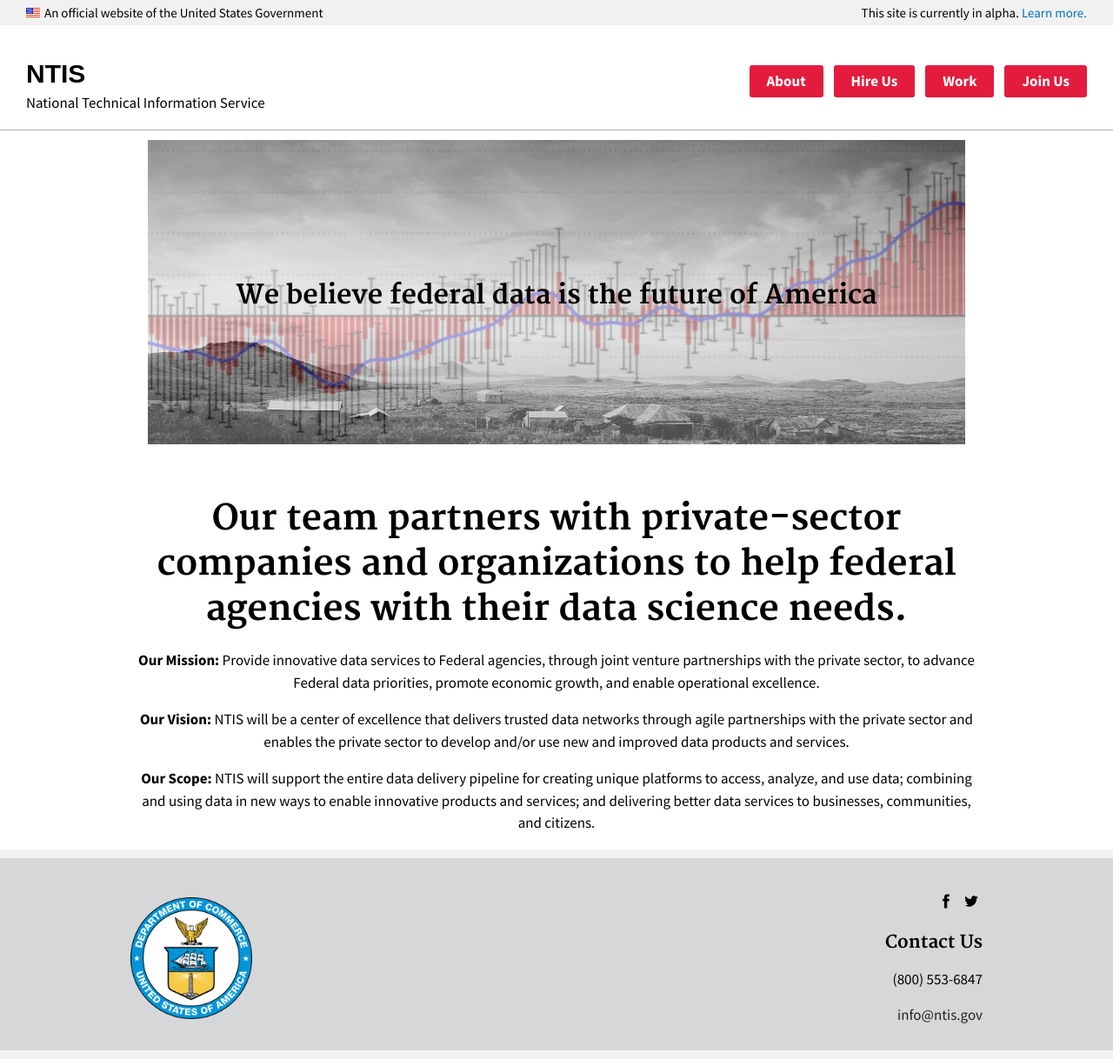
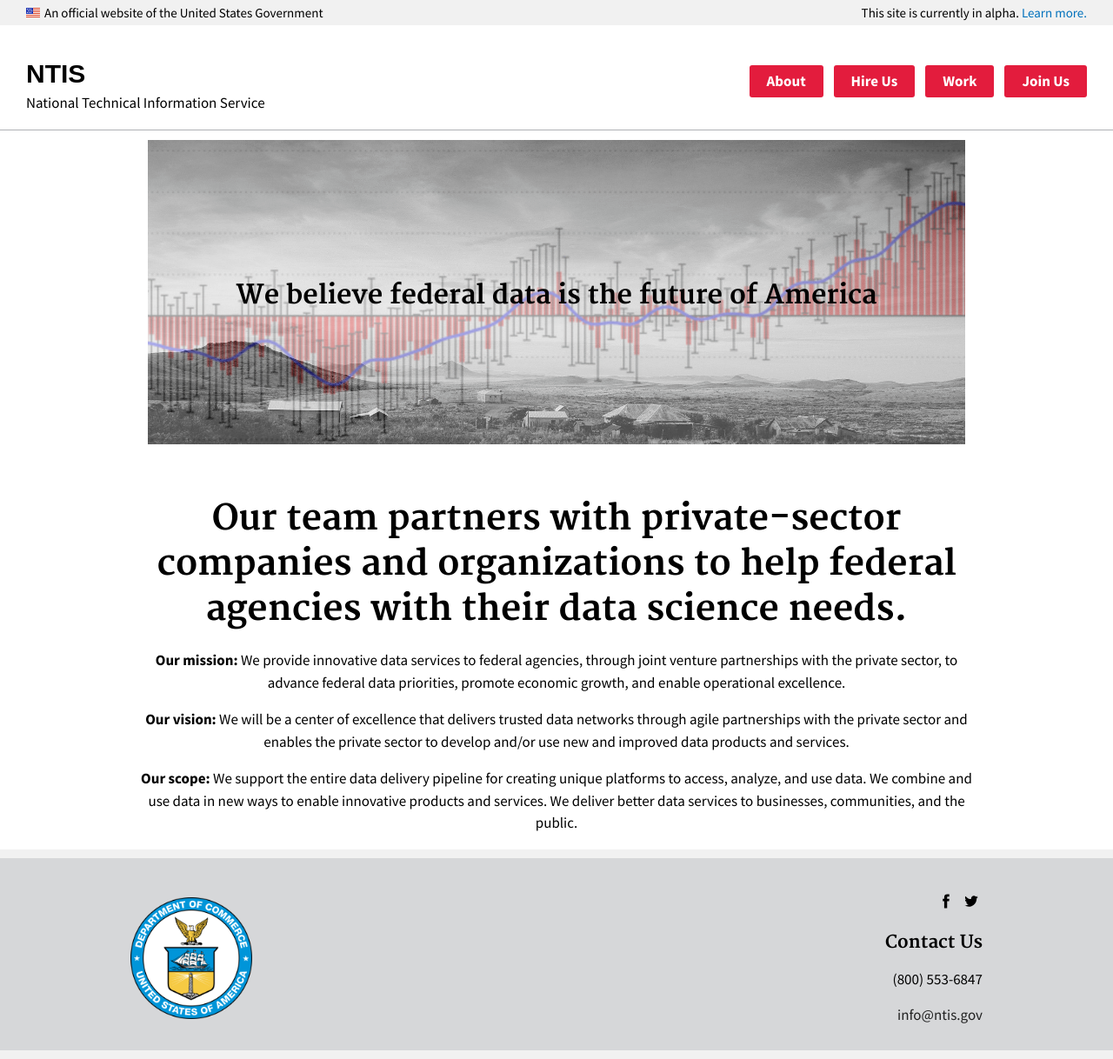
Before and after one commit to 18F/ntis-gov, a Jekyll site: the page built from index.html, in a window 1280 px wide and 1218 px high. Shown: the whole window at 87% size. Built offline with Jekyll 4.4.1, drawn with Linux system fonts in a browser that asks for light colours.

Commit message:
Update index.html

```diff
--- a/index.html
+++ b/index.html
@@ -12,11 +12,11 @@
 <div class="usa-grid" style="text-align: center;">
   <h1>Our team partners with private-sector companies and organizations to help federal agencies with their data science needs.</h1>
 
-    <p><b>Our Mission:</b> Provide innovative data services to Federal agencies, through joint venture partnerships with the private sector, to advance Federal data priorities, promote economic growth, and enable operational excellence.</p>
+    <p><b>Our mission:</b> We provide innovative data services to federal agencies, through joint venture partnerships with the private sector, to advance federal data priorities, promote economic growth, and enable operational excellence.</p>
 
-    <p><b>Our Vision:</b> NTIS will be a center of excellence that delivers trusted data networks through agile partnerships with the private sector and enables the private sector to develop and/or use new and improved data products and services.</p>
+    <p><b>Our vision:</b> We will be a center of excellence that delivers trusted data networks through agile partnerships with the private sector and enables the private sector to develop and/or use new and improved data products and services.</p>
 
-    <p><b>Our Scope:</b> NTIS will support the entire data delivery pipeline for creating unique platforms to access, analyze, and use data; combining and using data in new ways to enable innovative products and services; and delivering better data services to businesses, communities, and citizens.</p>
+    <p><b>Our scope:</b> We support the entire data delivery pipeline for creating unique platforms to access, analyze, and use data. We combine and use data in new ways to enable innovative products and services. We deliver better data services to businesses, communities, and the public.</p>
 
 </div>
 
```
